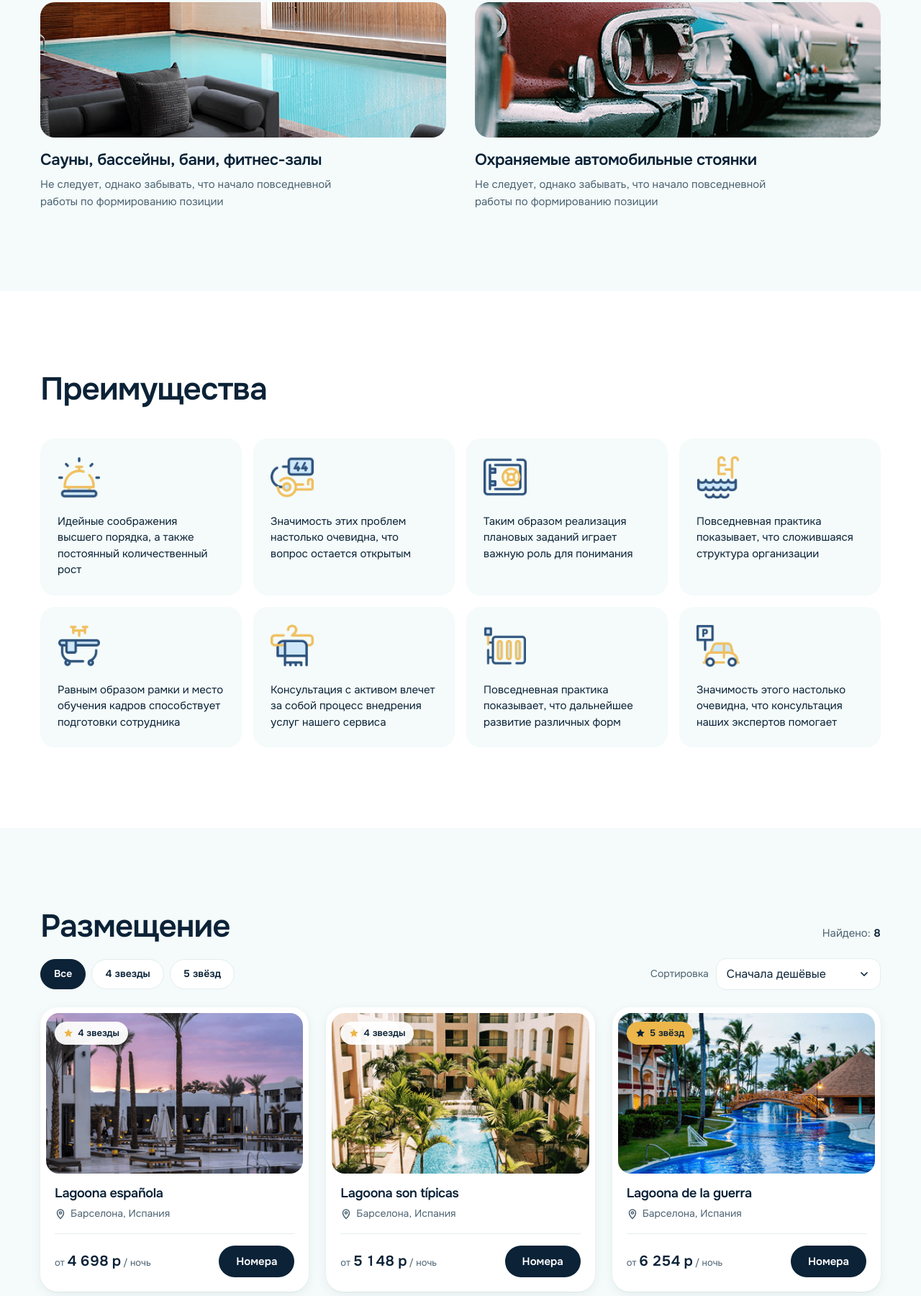
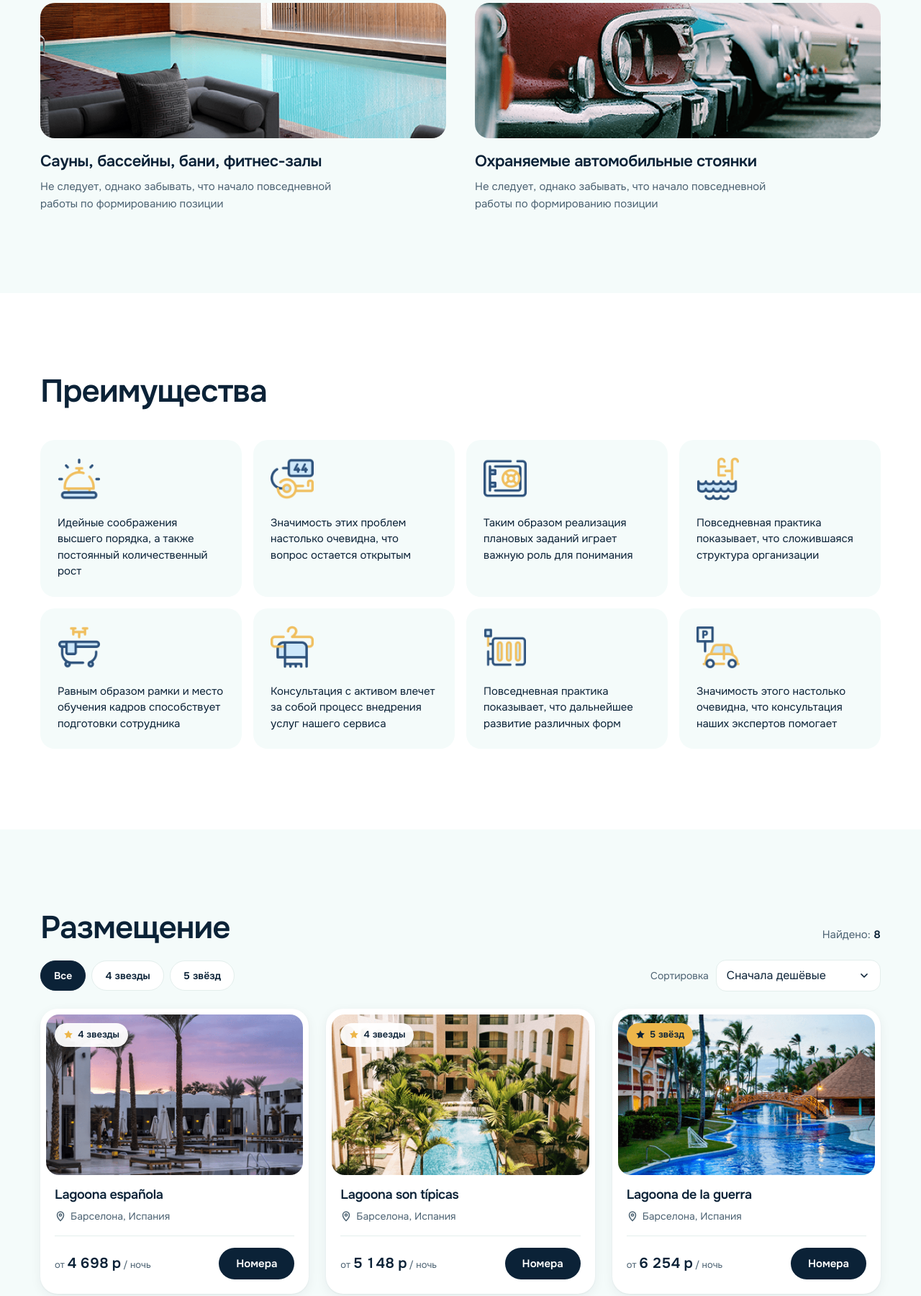
Before and after one commit to Bekzat0312/portfolio1, a plain HTML site: page index.html in a window 1280 px wide. Shown: the part 3342-5142 px from the top of the page at 72% size. Drawn offline with Linux system fonts and the light colour scheme; a web font is replaced by a local one.

Commit message:
Slightly looser leading on service and room titles
Co-Authored-By: Claude Opus 5.5 <noreply@anthropic.com>

```diff
--- a/assets/css/main.css
+++ b/assets/css/main.css
@@ -543,7 +543,7 @@ html.menu-open{
 .service h3{
     margin-bottom: 8px;
     font-size: 19px;
-    line-height: 1.25;
+    line-height: 1.3;
 }
 .service h3 a{
     transition: color .2s var(--ease);
@@ -714,7 +714,7 @@ html.menu-open{
 .room h3{
     margin-bottom: 6px;
     font-size: 18px;
-    line-height: 1.25;
+    line-height: 1.3;
 }
 .room__place{
     display: flex;
```
